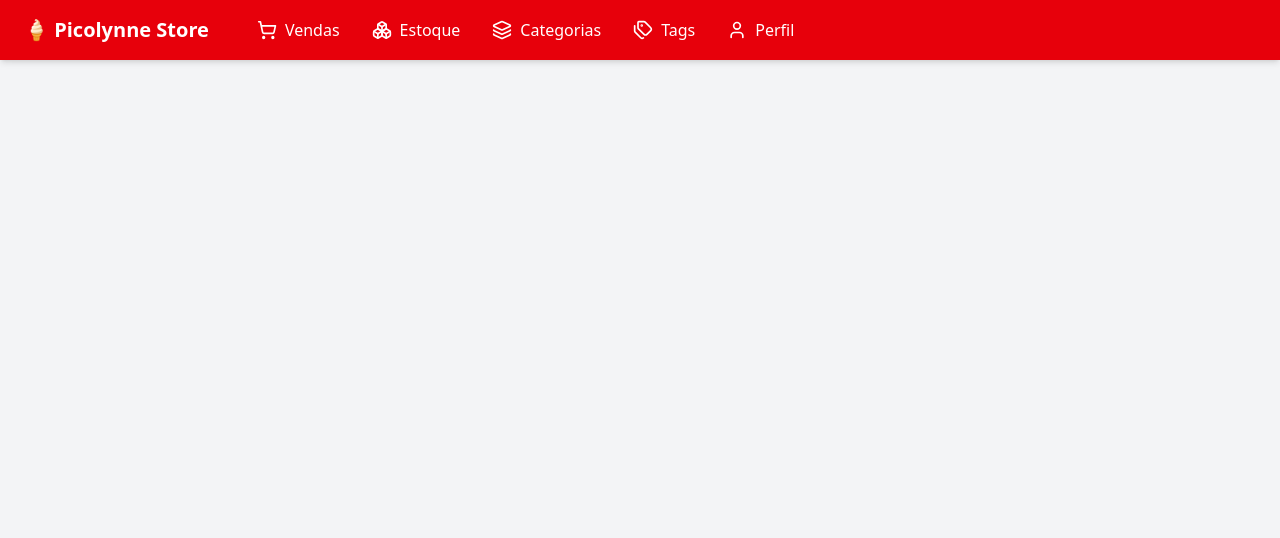
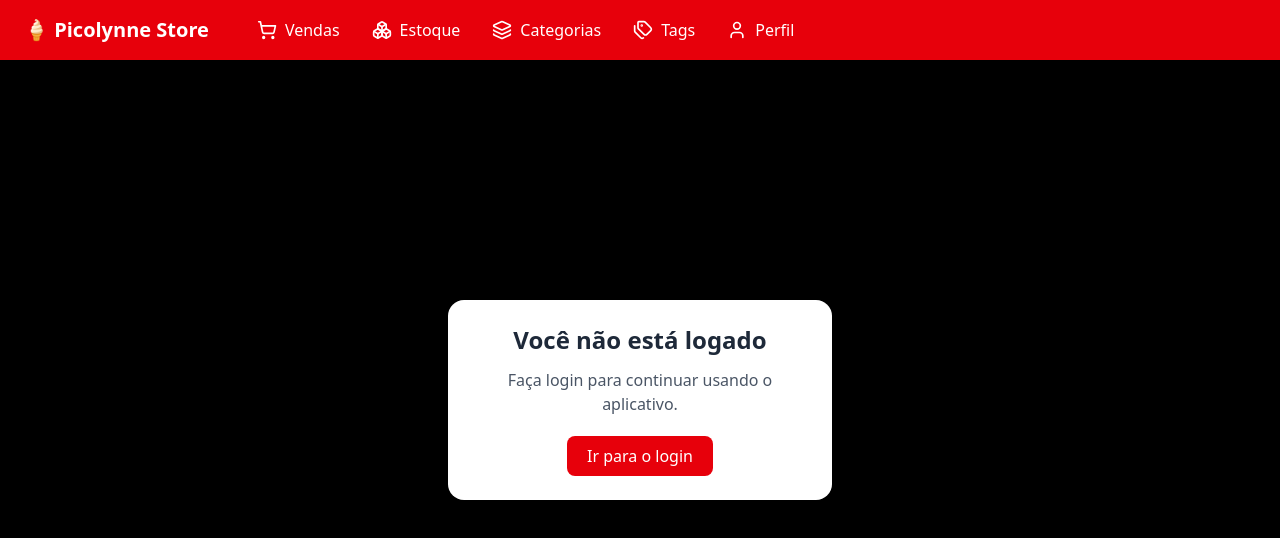
Before and after one commit to FilipeMHottis/picolynne_store, a React (Vite) app in the folder frontend/: page / in a window 1280 px wide. Shown: the top 538 px of the page. Built offline with nearby package versions, Linux system fonts and the light colour scheme; no server answers.

Commit message:
feat: creating a popup
creating a pop up that directs or uses the login page, if the user is not logged in

```diff
--- /dev/null
+++ b/frontend/src/components/loginPopup.tsx
@@ -0,0 +1,45 @@
+import { useState, useEffect } from 'react';
+import { useNavigate } from 'react-router-dom';
+import StorageUtil from '../utils/storageUtil';
+
+export default function LoginPopup() {
+    const navigate = useNavigate();
+    const [showPopup, setShowPopup] = useState(false);
+
+    useEffect(() => {
+        const user = StorageUtil.getItem('user');
+        if (!user) setShowPopup(true);
+    }, []);
+
+    if (!showPopup) return null;
+
+    const handleLoginRedirect = () => {
+        StorageUtil.clear();
+        setShowPopup(false);
+        navigate('/login');
+    };
+
+    return (
+        <div
+            className="fixed inset-0 bg-black bg-opacity-50 flex items-center justify-center z-50"
+            role="dialog"
+            aria-modal="true"
+            aria-labelledby="popup-title"
+        >
+            <div className="bg-white rounded-2xl shadow-xl p-6 max-w-sm w-full text-center animate-fade-in">
+                <h2 id="popup-title" className="text-2xl font-bold mb-3 text-gray-800">
+                    Você não está logado
+                </h2>
+                <p className="mb-5 text-gray-600">
+                    Faça login para continuar usando o aplicativo.
+                </p>
+                <button
+                    className="bg-red-600 text-white px-5 py-2 rounded-lg hover:bg-red-700 focus:outline-none focus:ring-2 focus:ring-red-400 focus:ring-opacity-75 transition"
+                    onClick={handleLoginRedirect}
+                >
+                    Ir para o login
+                </button>
+            </div>
+        </div>
+);
+}
--- a/frontend/src/pages/home.tsx
+++ b/frontend/src/pages/home.tsx
@@ -1,12 +1,10 @@
-import StorageUtil from "../utils/storageUtil";
 import Navegate from "../components/navegate";
-
+import LoginPopup from "../components/loginPopup";
 
 function Home() {
-    const user = StorageUtil.getItem("user");
-
     return (
         <div className="flex flex-col items-center justify-center h-screen bg-gray-100">
+            <LoginPopup />
             <Navegate />
         </div>
     );
```
